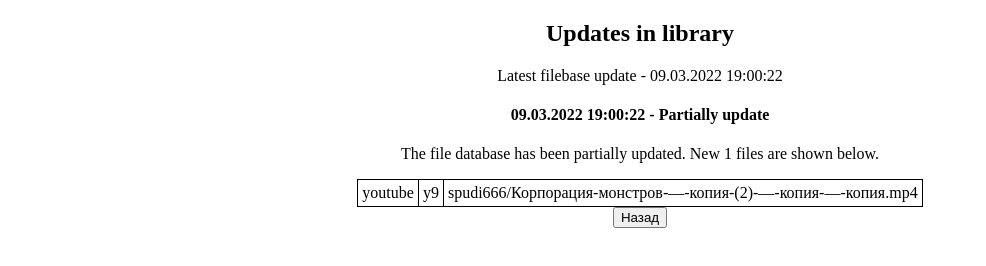
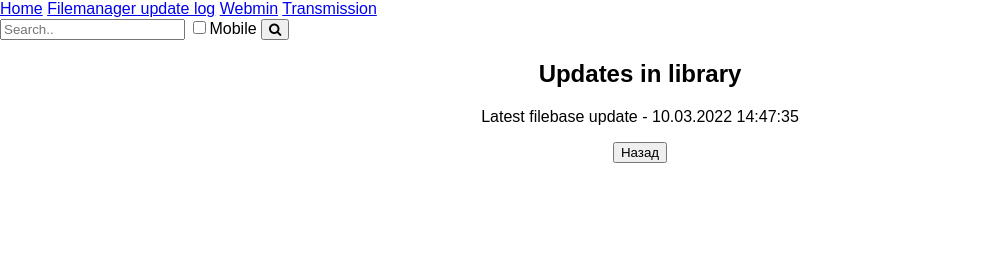
Before and after one commit to MichaelODeli/home_server-webGUI, a plain HTML site: page updates.html in a window 1280 px wide. Shown: the whole page, without its empty margins (0-986 px from the left). Drawn offline with Linux system fonts and the light colour scheme.

Commit message:
Add files via upload

```diff
--- a/updates.html
+++ b/updates.html
@@ -1,23 +1,42 @@
-<!DOCTYPE HTML>
-<html>
+<!DOCTYPE html>
+<html lang="en">
 <head>
-<meta charset="utf-8">
+    <meta charset="UTF-8">
+    <meta http-equiv="X-UA-Compatible" content="IE=edge">
+    <meta name="viewport" content="width=device-width, initial-scale=1.0">
+    <link rel="stylesheet" type="text/css" href="../css/main.css">
+    <!-- <link rel="stylesheet" href="../css/font-awesome.min.css"> -->
+    <link rel="stylesheet" href="https://cdnjs.cloudflare.com/ajax/libs/font-awesome/4.7.0/css/font-awesome.min.css">
+    <style>
+    * {box-sizing: border-box;}
+
+    body {
+    margin: 0;
+    font-family: Arial, Helvetica, sans-serif;
+    }
+    </style>
     <title>Обновления каталога</title>
 </head>
+<header>
+    <div class="topnav">
+        <a href="../index.html">Home</a>
+        <a class="active" href='/updates.html'>Filemanager update log</a>
+        <a href='https://192.168.3.33:10000'>Webmin</a>
+        <a href='http://192.168.3.33:12345'>Transmission</a>
+        <div class="search-container">
+            <form action="../cgi-bin/search.py">
+              <input type="text" placeholder="Search.." name="filename" required>
+              <input type="checkbox" name="device" value="mobile">Mobile
+              <button type="submit"><i class="fa fa-search"></i></button>
+            </form>
+          </div>
+      </div>
+</header>
 <body>
   <center>
     <h2>Updates in library</h2>
-<p>Latest filebase update - 09.03.2022 19:00:22</p>
+    <p>Latest filebase update - 10.03.2022 14:47:35</p>
     <!-- DONOTDELETE -->
-<h4>09.03.2022 19:00:22 - Partially update</h4>
-<p>The file database has been partially updated. New 1 files are shown below.</p>
-<TABLE border="1" style="border: 1px solid #000000; border-collapse: collapse;" cellpadding="4">
- <TR>
-  <TD>youtube</TD>
-  <TD>y9</TD>
-  <TD>spudi666/Корпорация-монстров-—-копия-(2)-—-копия-—-копия.mp4</TD>
- </TR>
-</TABLE>
     <input type="button" onclick="history.back();" value="Назад"/>
     </center>
 </body>
```
Also changed, not shown: index.html (+39 -8 lines). Lines whose indentation alone changed are shown as unchanged.
